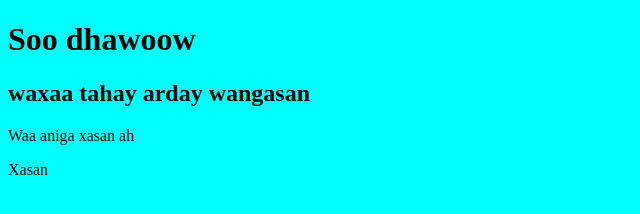
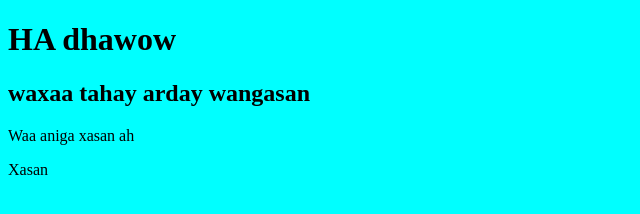
Before and after one commit to HassanSudan/youtube, a plain HTML site: page index.html in a window 1280 px wide. Shown: the full height of the page, 0-640 px from the left. Drawn offline with Linux system fonts and the light colour scheme.

Commit message:
Ha dhawoow

```diff
--- a/index.html
+++ b/index.html
@@ -8,7 +8,7 @@
     <link rel="stylesheet" href="css/style.css">
 </head>
 <body>
-    <h1>Soo dhawoow</h1>
+    <h1>HA dhawow</h1>
     <h2> waxaa tahay arday wangasan</h2>
     <p>Waa aniga xasan ah</p>
     <p>Xasan</p>
```
